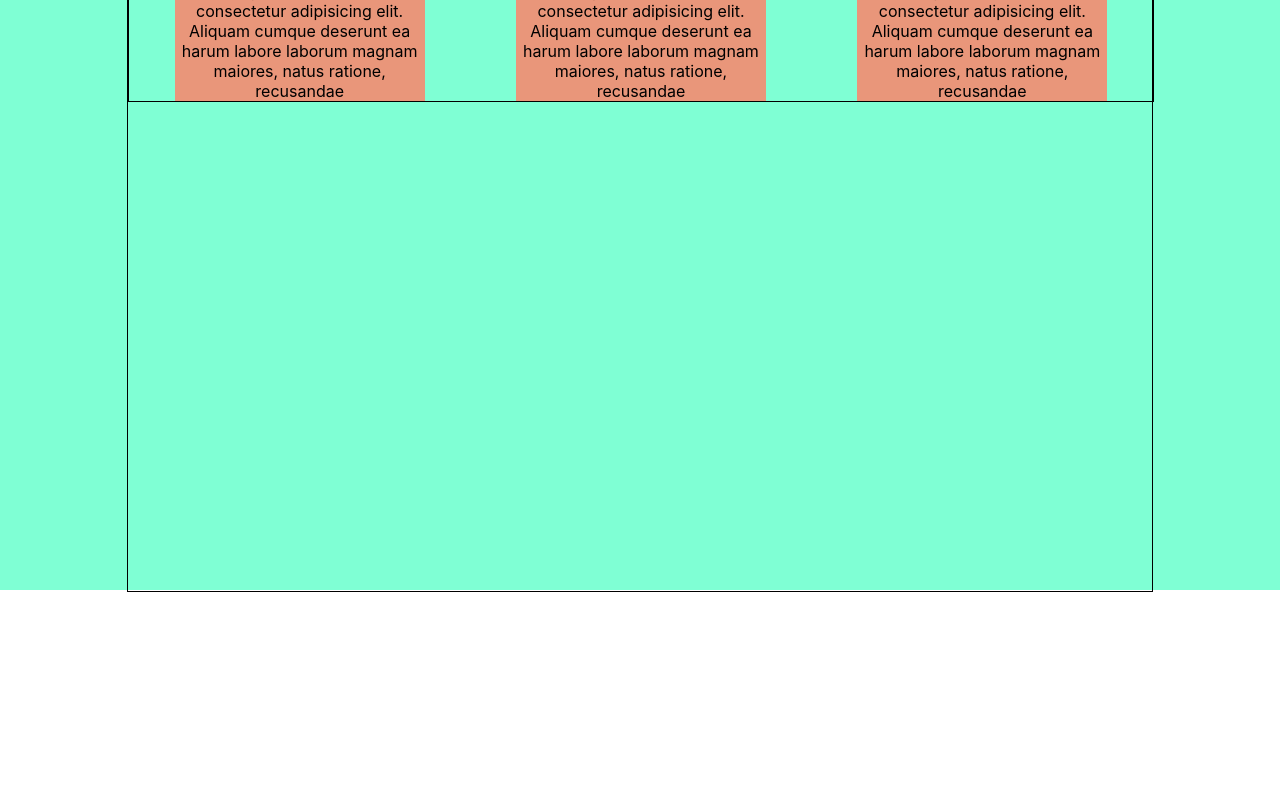
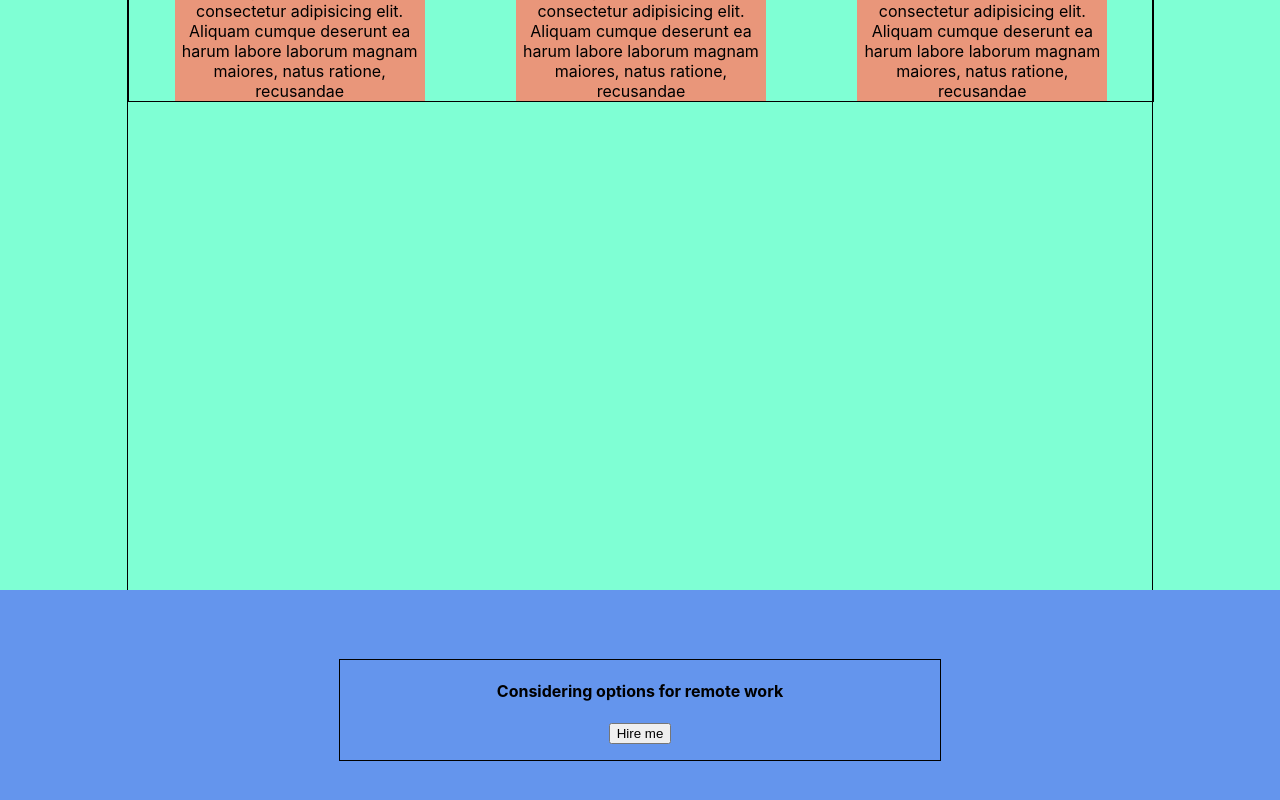
Before and after one commit to FilimonovKostya/Portfolio, a React (Create React App) app: page / in a window 1280 px wide. Shown: the part 1090-1890 px from the top of the page. Before the commit the page ends 1682 px from the top, so only its background shows below. Built offline with nearby package versions, Linux system fonts and the light colour scheme.

Commit message:
job block

```diff
--- a/src/App.tsx
+++ b/src/App.tsx
@@ -3,6 +3,7 @@ import './App.css';
 import {Header} from "./Header/Header";
 import {Main} from "./Main/Main";
 import {Skills} from "./Skills/Skills";
+import {Job} from "./Job/Job";
 
 function App() {
     return (
@@ -10,6 +11,7 @@ function App() {
             <Header/>
             <Main/>
             <Skills/>
+            <Job />
         </div>
     );
 }
--- /dev/null
+++ b/src/Job/Job.module.css
@@ -0,0 +1,18 @@
+.wrapper{
+    height: 30vh;
+    background: cornflowerblue;
+    display: flex;
+    justify-content: center;
+    align-items: center;
+    text-align: center;
+}
+
+.content{
+    height: 100px;
+    min-width: 600px;
+    border: 1px solid;
+    display: flex;
+    justify-content: flex-start;
+    flex-direction: column;
+    align-items: center;
+}
--- /dev/null
+++ b/src/Job/Job.tsx
@@ -0,0 +1,12 @@
+import React from 'react';
+import style from './Job.module.css'
+
+
+export const Job = () => {
+    return <div className={style.wrapper}>
+        <div className={style.content}>
+            <h4>Considering options for remote work</h4>
+            <button>Hire me</button>
+        </div>
+    </div>
+};
```
